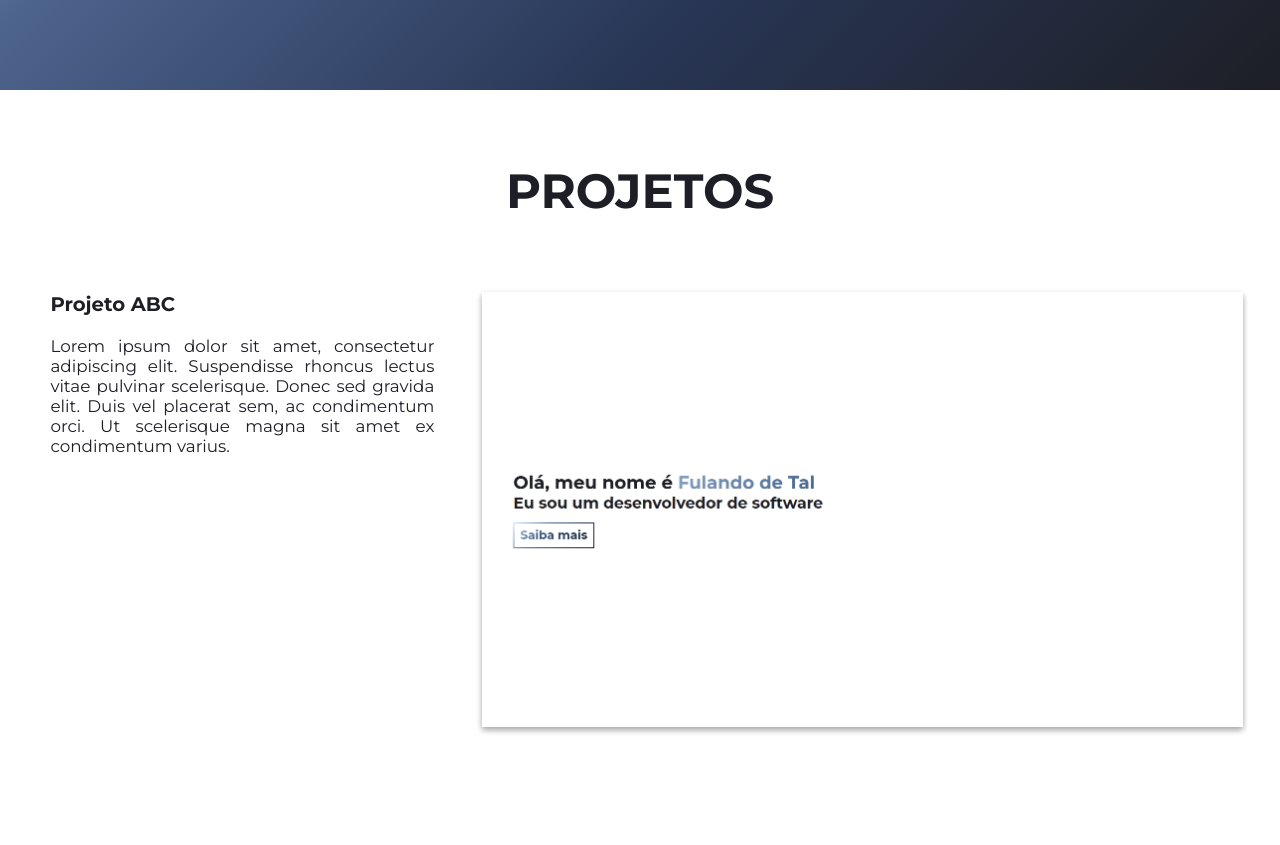
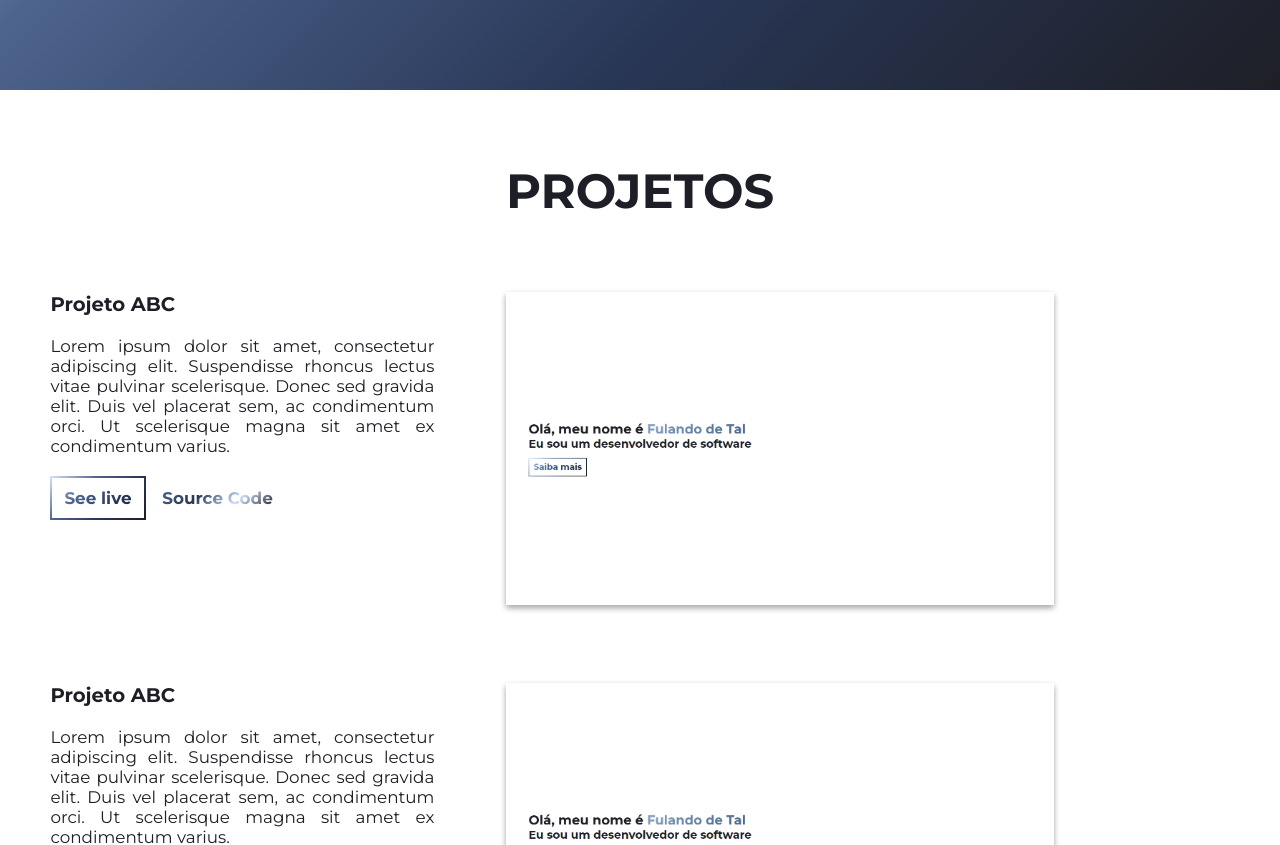
Before and after one commit to guvarallo/selfolio, a React (Create React App) app: page / in a window 1280 px wide. Shown: the part 1440-2285 px from the top of the page. Before the commit the page ends 2173 px from the top, so only its background shows below. Built offline with nearby package versions, Linux system fonts and the light colour scheme.

Commit message:
added links and buttons to projects

```diff
--- a/src/components/Projects/index.tsx
+++ b/src/components/Projects/index.tsx
@@ -2,16 +2,40 @@ import React from 'react';
 import Fade from 'react-reveal/Fade';
 import Tilt from 'react-parallax-tilt';
 
-import { Container } from './styles';
+import { Container, Link } from './styles';
+import { Cta } from '../../styles/cta';
 
 import projectImg from '../../assets/project1.png';
 
 const Project: React.FC = () => {
   return (
     <Container>
-      <Fade duration={1000} delay={300} distance="30px">
+      <Fade left duration={1000} delay={300} distance="30px">
         <h1>Projetos</h1>
       </Fade>
+      <section className="row">
+        <div className="project-text">
+          <Fade left duration={1000} delay={700} distance="30px">
+            <h3>Projeto ABC</h3>
+            <p>
+              Lorem ipsum dolor sit amet, consectetur adipiscing elit.
+              Suspendisse rhoncus lectus vitae pulvinar scelerisque. Donec sed
+              gravida elit. Duis vel placerat sem, ac condimentum orci. Ut
+              scelerisque magna sit amet ex condimentum varius.
+            </p>
+            <div>
+              <Cta>See live</Cta>
+              {/* eslint-disable-next-line jsx-a11y/anchor-is-valid */}
+              <Link href="#">Source Code</Link>
+            </div>
+          </Fade>
+        </div>
+        <Fade right duration={1000} delay={1100} distance="30px">
+          <Tilt tiltMaxAngleX={5} tiltMaxAngleY={5}>
+            <img src={projectImg} alt="project" />
+          </Tilt>
+        </Fade>
+      </section>
       <section className="row">
         <div className="project-text">
           <Fade duration={1000} delay={700} distance="30px">
@@ -26,9 +50,7 @@ const Project: React.FC = () => {
         </div>
         <Fade duration={1000} delay={1100} distance="30px">
           <Tilt tiltMaxAngleX={5} tiltMaxAngleY={5}>
-            <div className="project-img">
-              <img src={projectImg} alt="project" />
-            </div>
+            <img src={projectImg} alt="project" />
           </Tilt>
         </Fade>
       </section>
--- a/src/components/Projects/styles.ts
+++ b/src/components/Projects/styles.ts
@@ -9,10 +9,10 @@ export const Container = styled.section`
     font-size: 2rem;
     font-weight: 700;
     text-transform: uppercase;
-    margin-bottom: 3rem;
   }
 
   .row {
+    margin-top: 3rem;
     display: flex;
     flex-direction: row;
   }
@@ -26,12 +26,32 @@ export const Container = styled.section`
     h3 {
       margin-bottom: 1em;
     }
+
+    a {
+      margin-left: 0;
+    }
   }
 
   img {
-    width: 90%;
-    margin: 0 2rem;
+    width: 80%;
+    margin-left: 3rem !important;
+    max-height: 350px;
     border: none;
     box-shadow: 0 3px 6px rgba(0, 0, 0, 0.16), 0 3px 6px rgba(0, 0, 0, 0.23);
   }
 `;
+
+export const Link = styled.a`
+  display: inline-block;
+  margin-left: 1em !important;
+  background: linear-gradient(-45deg, #1e1f26, #d0e1f9, #283655, #4d648d);
+  background-clip: text;
+  -webkit-background-clip: text;
+  -webkit-text-fill-color: transparent;
+  font-weight: bold;
+  transition: transform 0.3s;
+
+  &:hover {
+    transform: translateX(5px);
+  }
+`;
--- a/src/styles/cta.ts
+++ b/src/styles/cta.ts
@@ -38,8 +38,8 @@ export const Cta = styled.a`
 
   &:hover {
     text-decoration: none;
-    -webkit-background-clip: text !important;
-    -webkit-text-fill-color: white !important;
+    -webkit-background-clip: text;
+    -webkit-text-fill-color: white;
     cursor: pointer;
 
     &::after {
--- a/src/styles/global.ts
+++ b/src/styles/global.ts
@@ -30,8 +30,4 @@ export default createGlobalStyle`
   a:active {
     text-decoration: none;
   }
-
-  a:hover {
-    transition: all 0.3s ease-in-out;
-  }
 `;
```
Also changed, not shown: src/assets/project2.jpg (added).
